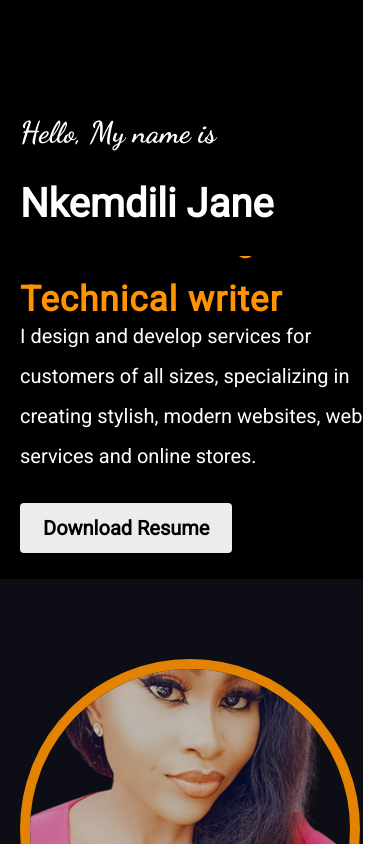
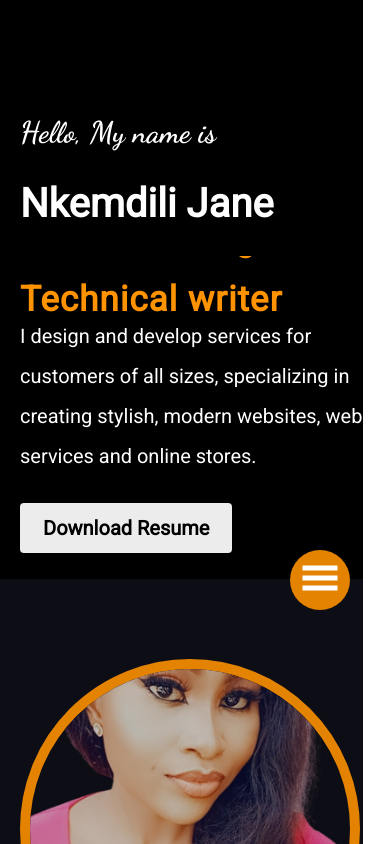
Before and after one commit to Nky237/My_Portfolio, a React (Vite) app: page / in a window 390 px wide. Built offline with nearby package versions, Linux system fonts and the light colour scheme.

Commit message:
added the harmbuger menu

```diff
--- a/src/Layout/Nav.tsx
+++ b/src/Layout/Nav.tsx
@@ -3,11 +3,19 @@ import { MdPhoneCallback, MdOutlineWorkspacePremium } from "react-icons/md";
 import { FaBlog } from "react-icons/fa";
 import { FaHome } from "react-icons/fa";
 import { useState } from "react";
+import { GiHamburgerMenu } from "react-icons/gi";
+import { FaTimes } from "react-icons/fa";
 
 const Nav: React.FC = () => {
   const [activeLink, setActiveLink] = useState<string>("");
+  const [show, setShow] = useState(false);
+
+  const myShow = () => {
+    setShow(!show);
+  };
   return (
-    <div className="nav">
+    <>
+      <div className={`nav  ${show && "activy"}`}>
         <div className="orange">
           <h1>N</h1>
         </div>
@@ -67,6 +75,10 @@ const Nav: React.FC = () => {
           </div>
         </nav>
       </div>
+      <div className="Navshow">
+        <p onClick={myShow}>{show ? <FaTimes /> : <GiHamburgerMenu />}</p>
+      </div>
+    </>
   );
 };
 
--- a/src/components/Blog.tsx
+++ b/src/components/Blog.tsx
@@ -9,7 +9,7 @@ const Blog = () => {
   const [article, setArticle] = useState(false);
   const [modalVisible, setModalVisible] = useState(false);
   const [selectedItem, setSelectedItem] = useState(null);
-  const [currentSlide, setCurrentSlide] = useState(0);
+
 
   const handleDivClick = (item: any) => {
     setSelectedItem(item);
@@ -21,15 +21,6 @@ const Blog = () => {
   };
 
 
-  const previousSlide = () => {
-    setCurrentSlide((prev: number) => (prev === 0 ? 0 : prev - 1));
-  };
-
-  const nextSlide = () => {
-    setCurrentSlide((prev: number) =>
-      prev >= myData.length - 1 ? myData.length - 1 : prev + 1
-    );
-  };
 
   const showPro = () => {
     setPro(true);
@@ -98,10 +89,6 @@ const Blog = () => {
         <Modal
           closeModal={closeModal}
           selectedItem={selectedItem}
-          goToPreviousProject={previousSlide}
-          goToNextProject={nextSlide}
-          currentProjectIndex={currentSlide}
-          totalProjects={myData.length}
           myData={myData}
         />
       )}
--- a/src/components/Modal.tsx
+++ b/src/components/Modal.tsx
@@ -1,11 +1,7 @@
 // Modal.js
 const Modal = ({
   closeModal,
-  selectedItem,
-  goToNextProject,
-  goToPreviousProject,
-  currentProjectIndex,
-  totalProjects,
+  selectedItem
 }: any) => {
   return (
     <div className="modaly">
@@ -14,11 +10,7 @@ const Modal = ({
         <img src={selectedItem.image} alt="" />
         <p>{selectedItem.para}</p>
       </div>
-      <button onClick={goToPreviousProject}>Previous</button>
-      <button onClick={goToNextProject}>Next</button>
-      <p>
-        {currentProjectIndex + 1} of {totalProjects}
-      </p>
+
     </div>
   );
 };
--- a/src/components/Tes.tsx
+++ b/src/components/Tes.tsx
@@ -16,9 +16,9 @@ const Tes: React.FC = () => {
       }
     };
 
-    handleResize(); // Initial call to set the number of items based on the screen size
+    handleResize();
 
-    window.addEventListener("resize", handleResize); // Event listener to update the number of items on window resize
+    window.addEventListener("resize", handleResize);
 
     return () => {
       window.removeEventListener("resize", handleResize); // Cleanup the event listener on component unmount
--- a/src/index.css
+++ b/src/index.css
@@ -53,6 +53,26 @@ nav .icons {
 } */
 .active .icons {
   color: #ff9301;
+}
+.Navshow {
+  position: absolute;
+  right: 40px;
+  top: 550px;
+  display: none;
+  height: 60px;
+  width: 60px;
+  border-radius: 50%;
+  background-color: #e38301;
+  color: white;
+    z-index: 1;
+}
+.Navshow p {
+  font-size: 40px;
+  display: flex;
+  align-items: center;
+  justify-content: center;
+  padding-top: 8px;
+
 }
 
 /* pages */
@@ -624,6 +644,15 @@ nav .icons {
   .nav {
     display: none;
   }
+  .nav nav {
+    margin-top: 120px;
+  }
+  .Navshow {
+    display: block;
+  }
+  .activy {
+    display: block;
+  }
   #bio,
   #contact,
   #home {
```
Lines whose indentation alone changed are shown as unchanged.
